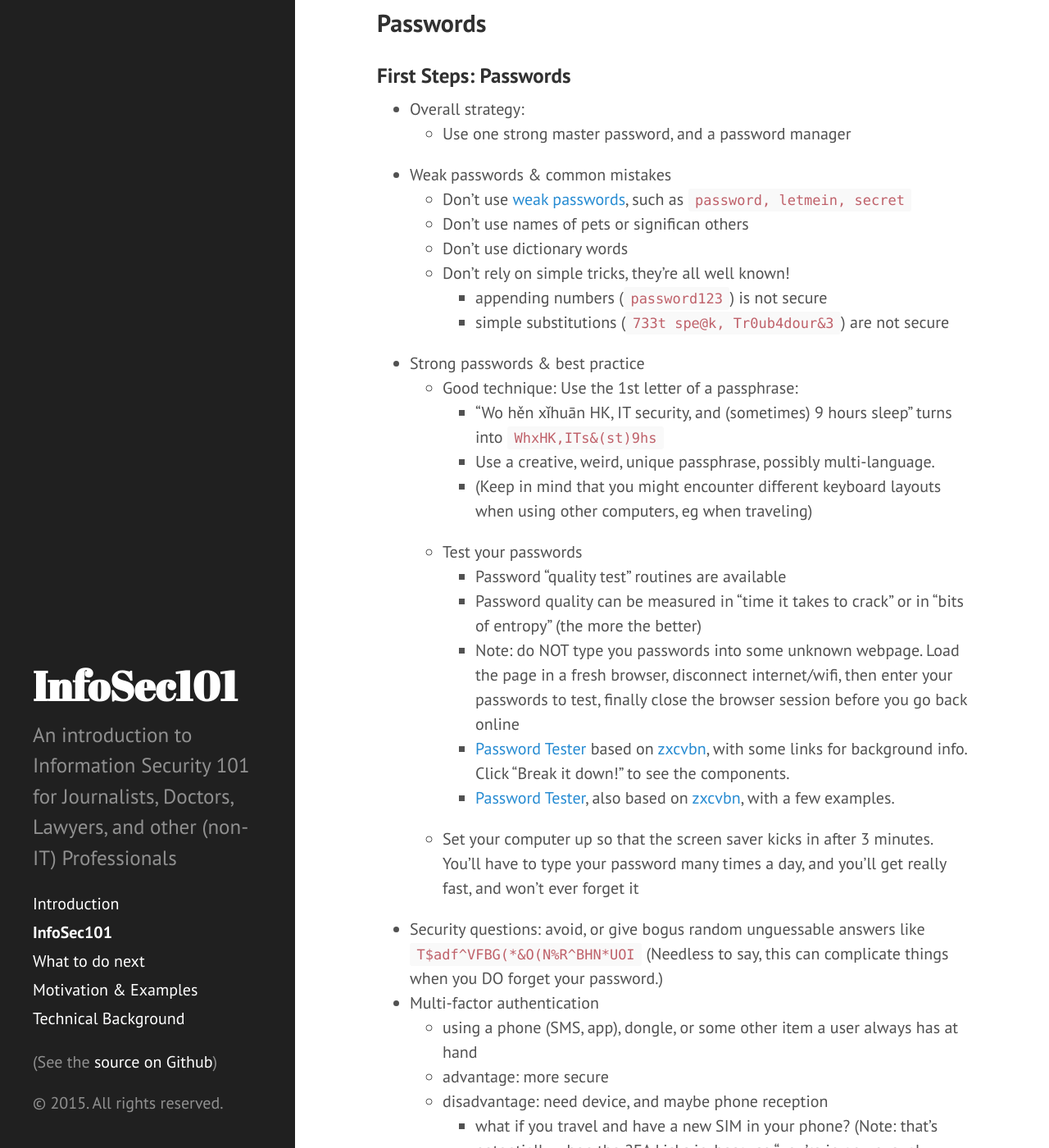
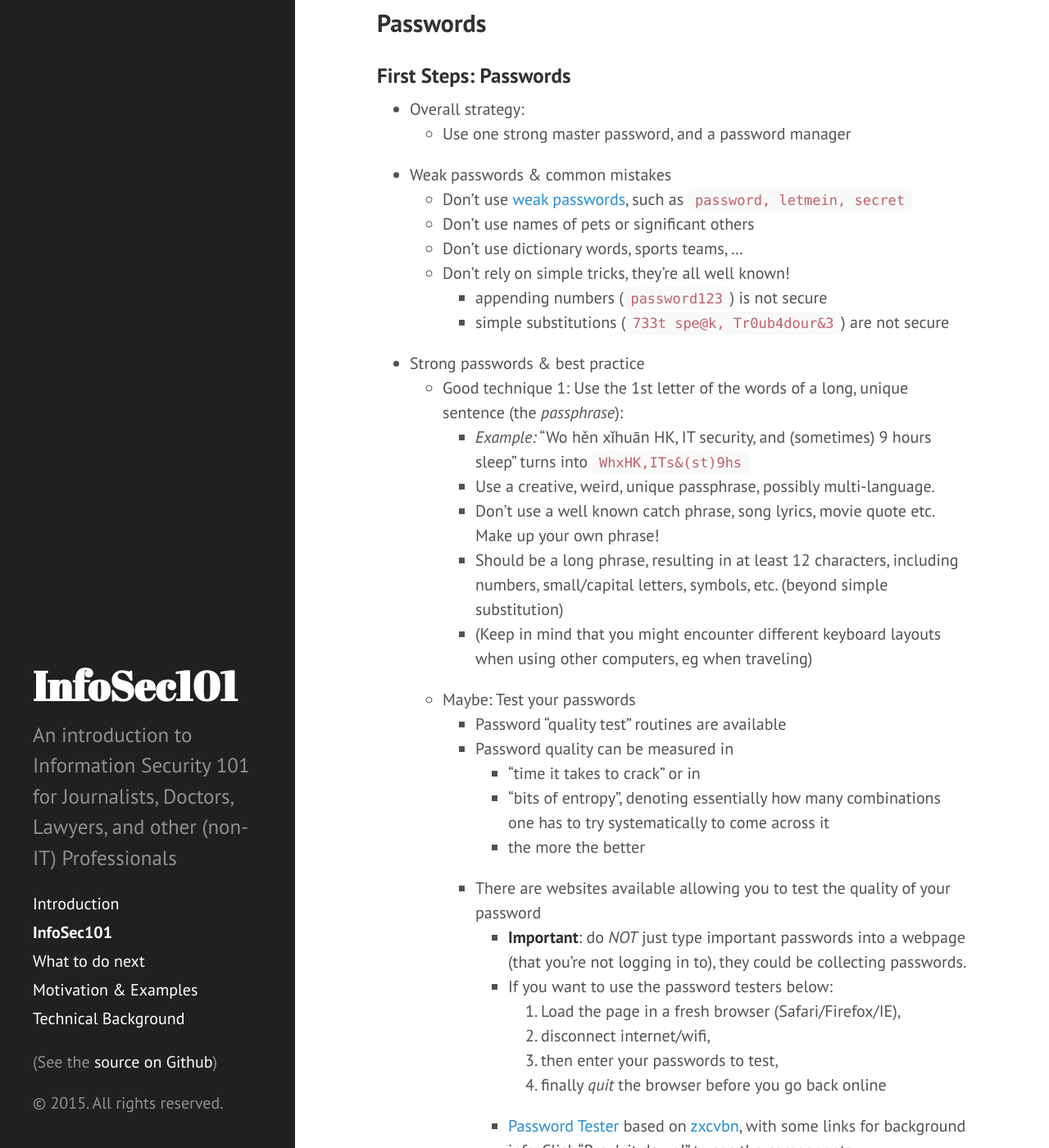
Before and after one commit to fabianlischka/InfoSec101, a Jekyll site: the page built from p1-InfoSec101.md, in a window 1280 px wide and 1400 px high, scrolled down 874 px. Shown: the whole window at 82% size. Built offline with Jekyll 4.4.1, drawn with Linux system fonts in a browser that asks for light colours; Markdown is read by kramdown in place of the engine named in the settings; some of the changed text lies outside the part shown.

Commit message:
even more careful about password testers. Remove cryptocat

```diff
--- a/p1-InfoSec101.md
+++ b/p1-InfoSec101.md
@@ -31,22 +31,33 @@ from: "Piled Higher and Deeper" by Jorge Cham at [www.phdcomics.com](http://www.
     - Use one strong master password, and a password manager
 - Weak passwords & common mistakes
     - Don't use [weak passwords](https://en.wikipedia.org/wiki/Password_strength#Examples_of_weak_passwords), such as `password, letmein, secret`
-    - Don't use names of pets or significan others
-    - Don't use dictionary words
+    - Don't use names of pets or significant others
+    - Don't use dictionary words, sports teams, ...
     - Don't rely on simple tricks, they're all well known!
         - appending numbers (`password123`) is not secure
         - simple substitutions (`733t spe@k, Tr0ub4dour&3`) are not secure
 - Strong passwords & best practice
-    - Good technique: Use the 1st letter of a passphrase:
-        - "Wo hěn xǐhuān HK, IT security, and (sometimes) 9 hours sleep" turns into `WhxHK,ITs&(st)9hs`
+    - Good technique 1: Use the 1st letter of the words of a long, unique sentence (the *passphrase*):
+        - *Example:* "Wo hěn xǐhuān HK, IT security, and (sometimes) 9 hours sleep" turns into `WhxHK,ITs&(st)9hs`
         - Use a creative, weird, unique passphrase, possibly multi-language.
+        - Don't use a well known catch phrase, song lyrics, movie quote etc. Make up your own phrase!
+        - Should be a long phrase, resulting in at least 12 characters, including numbers, small/capital letters, symbols, etc. (beyond simple substitution)
         - (Keep in mind that you might encounter different keyboard layouts when using other computers, eg when traveling)
-    - Test your passwords
+    - Maybe: Test your passwords
         - Password "quality test" routines are available
-        - Password quality can be measured in "time it takes to crack" or in "bits of entropy" (the more the better)
-        - Note: do NOT type you passwords into some unknown webpage. Load the page in a fresh browser, disconnect internet/wifi, then enter your passwords to test, finally close the browser session before you go back online
-        - [Password Tester](https://www.bennish.net/password-strength-checker/) based on [zxcvbn](https://tech.dropbox.com/2012/04/zxcvbn-realistic-password-strength-estimation/), with some links for background info. Click "Break it down!" to see the components.
-        - [Password Tester](https://www.cygnius.net/snippets/passtest.html), also based on [zxcvbn](https://tech.dropbox.com/2012/04/zxcvbn-realistic-password-strength-estimation/), with a few examples.
+        - Password quality can be measured in
+            - "time it takes to crack" or in
+            - "bits of entropy", denoting essentially how many combinations one has to try systematically to come across it
+            - the more the better
+        - There are websites available allowing you to test the quality of your password
+            - **Important**: do *NOT* just type important passwords into a webpage (that you're not logging in to), they could be collecting passwords.
+            - If you want to use the password testers below:
+                1. Load the page in a fresh browser (Safari/Firefox/IE),
+                2. disconnect internet/wifi,
+                3. then enter your passwords to test,
+                4. finally *quit* the browser before you go back online
+            - [Password Tester](https://www.bennish.net/password-strength-checker/) based on [zxcvbn](https://tech.dropbox.com/2012/04/zxcvbn-realistic-password-strength-estimation/), with some links for background info. Click "Break it down!" to see the components.
+            - [Password Tester](https://www.cygnius.net/snippets/passtest.html), also based on [zxcvbn](https://tech.dropbox.com/2012/04/zxcvbn-realistic-password-strength-estimation/), with a few examples.
     - Set your computer up so that the screen saver kicks in after 3 minutes. You'll have to type your password many times a day, and you'll get really fast, and won't ever forget it
 - Security questions: avoid, or give bogus random unguessable answers like `T$adf^VFBG(*&O(N%R^BHN*UOI` (Needless to say, this can complicate things when you DO forget your password.)
 - Multi-factor authentication
```
Also changed, not shown: other parts of p1-InfoSec101.md (+0 -1 lines).
